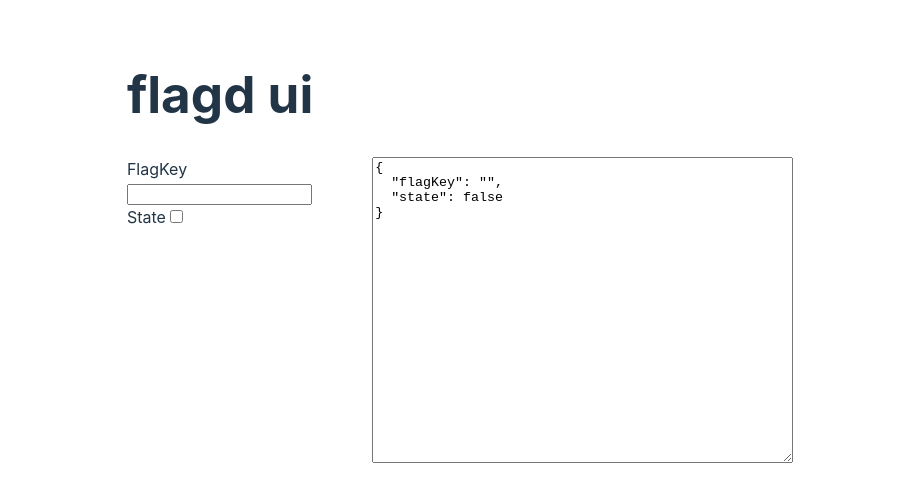
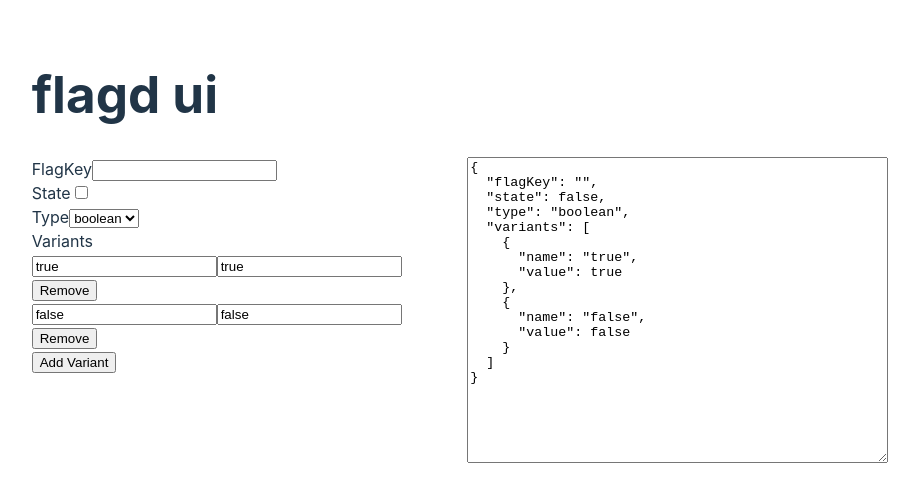
Before and after one commit to yangzhaox/flagd-ui, a React (Vite) app: page / in a window 1280 px wide. Shown: the top 502 px of the page, without its empty margins (180-1099 px from the left). Built offline with nearby package versions, Linux system fonts and the light colour scheme.

Commit message:
add variants

```diff
--- a/src/App.jsx
+++ b/src/App.jsx
@@ -4,11 +4,38 @@ import "./App.css"
 function App() {
   const [flagKey, setFlagKey] = useState("")
   const [state, setState] = useState(false)
+  const [type, setType ] = useState("boolean")
+  const [variants, setVariants] = useState([
+    { name: "true", value: true },
+    { name: "false", value: false }
+  ])
+
+  const handleVariantChange = (index, key, value) => {
+    const newVariants = variants.map((variant, i) => {
+      if (i === index) {
+        return { ...variant, [key]: value }
+      }
+      return variant
+    })
+    setVariants(newVariants)
+  }
+
+  const addVariant = () => {
+    const newVariant = { name: "", value: "" }
+    setVariants([...variants, newVariant])
+  }
+
+  const removeVariant = (index) => {
+    const newVariants = variants.filter((_, i) => i !== index)
+    setVariants(newVariants)
+  }
 
   const generateJSON = () => {
     const json = {
       flagKey,
       state,
+      type,
+      variants,
     }
     return JSON.stringify(json, null, 2)
   }
@@ -23,9 +50,30 @@ function App() {
           <br />
           <label htmlFor="state">State</label>
           <input id="state" type="checkbox" checked={state} onChange={(e) => setState(e.target.checked)} />
+          <br />
+          <label htmlFor="type">Type</label>
+          <select id="type" value={type} onChange={(e) => setType(e.target.value)}>
+            <option value="boolean">boolean</option>
+            <option value="string">string</option>
+            <option value="number">number</option>
+            <option value="json">JSON</option>
+          </select>
+          <br />
+          <label>Variants</label>
+          <br />
+          <div>
+            {variants.map((variant, index) => (
+              <div key={index}>
+                <input placeholder="Name" value={variant.name} onChange={(e) => handleVariantChange(index, 'name', e.target.value)} />
+                <input placeholder="Value" value={variant.value} onChange={(e) => handleVariantChange(index, 'value', e.target.value)} />
+                <button id="remove" onClick={() => removeVariant(index)}>Remove</button>
+              </div>
+            ))}
+            <button id="add" onClick={addVariant}>Add Variant</button>
+          </div>
         </div>
         <div>
-          <textarea readOnly value={generateJSON()} rows={20} cols={50} />
+          <textarea id="json" readOnly value={generateJSON()} rows={20} cols={50} />
         </div>
       </div>
     </>
--- a/src/index.css
+++ b/src/index.css
@@ -35,25 +35,6 @@ h1 {
   line-height: 1.1;
 }
 
-button {
-  border-radius: 8px;
-  border: 1px solid transparent;
-  padding: 0.6em 1.2em;
-  font-size: 1em;
-  font-weight: 500;
-  font-family: inherit;
-  background-color: #1a1a1a;
-  cursor: pointer;
-  transition: border-color 0.25s;
-}
-button:hover {
-  border-color: #646cff;
-}
-button:focus,
-button:focus-visible {
-  outline: 4px auto -webkit-focus-ring-color;
-}
-
 @media (prefers-color-scheme: light) {
   :root {
     color: #213547;
@@ -62,7 +43,4 @@ button:focus-visible {
   a:hover {
     color: #747bff;
   }
-  button {
-    background-color: #f9f9f9;
-  }
 }
```
